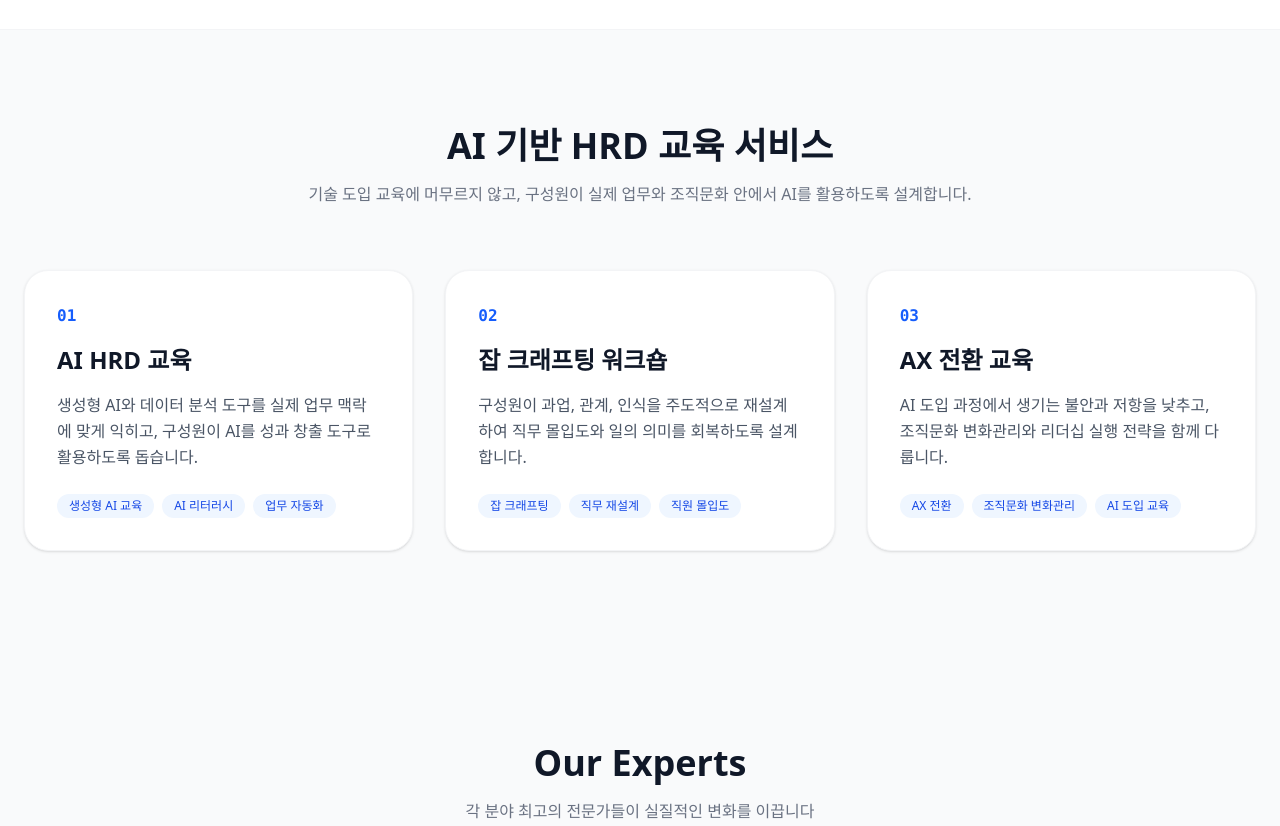
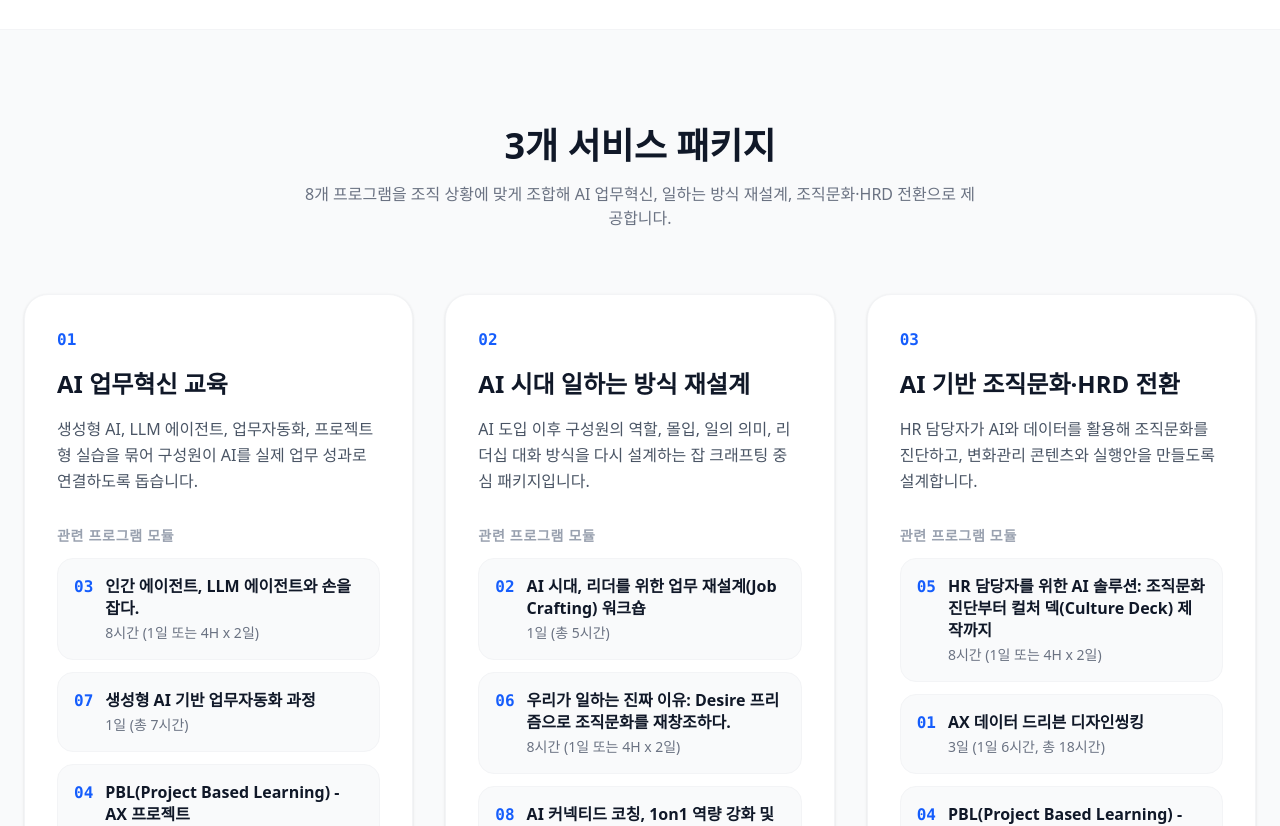
Before and after one commit to kingnation0920/rework, a React (Vite) app: page / in a window 1280 px wide. Shown: the part 800-1626 px from the top of the page. Built offline with nearby package versions, Linux system fonts and the light colour scheme.

Commit message:
Map services to program modules

```diff
--- a/src/App.tsx
+++ b/src/App.tsx
@@ -232,22 +232,25 @@ const PROGRAMS = [
 
 const SERVICES = [
   {
-    title: 'AI HRD 교육',
+    title: 'AI 업무혁신 교육',
     href: '/service/org-training',
-    description: '생성형 AI와 데이터 분석 도구를 실제 업무 맥락에 맞게 익히고, 구성원이 AI를 성과 창출 도구로 활용하도록 돕습니다.',
-    keywords: ['생성형 AI 교육', 'AI 리터러시', '업무 자동화']
+    description: '생성형 AI, LLM 에이전트, 업무자동화, 프로젝트형 실습을 묶어 구성원이 AI를 실제 업무 성과로 연결하도록 돕습니다.',
+    keywords: ['생성형 AI 교육', 'LLM 에이전트', '업무 자동화'],
+    programIds: ['p3', 'p7', 'p4', 'p1']
   },
   {
-    title: '잡 크래프팅 워크숍',
+    title: 'AI 시대 일하는 방식 재설계',
     href: '/service/job-crafting',
-    description: '구성원이 과업, 관계, 인식을 주도적으로 재설계하여 직무 몰입도와 일의 의미를 회복하도록 설계합니다.',
-    keywords: ['잡 크래프팅', '직무 재설계', '직원 몰입도']
+    description: 'AI 도입 이후 구성원의 역할, 몰입, 일의 의미, 리더십 대화 방식을 다시 설계하는 잡 크래프팅 중심 패키지입니다.',
+    keywords: ['잡 크래프팅', '일하는 방식', '1on1 코칭'],
+    programIds: ['p2', 'p6', 'p8', 'p7']
   },
   {
-    title: 'AX 전환 교육',
+    title: 'AI 기반 조직문화·HRD 전환',
     href: '/service/ax-transformation',
-    description: 'AI 도입 과정에서 생기는 불안과 저항을 낮추고, 조직문화 변화관리와 리더십 실행 전략을 함께 다룹니다.',
-    keywords: ['AX 전환', '조직문화 변화관리', 'AI 도입 교육']
+    description: 'HR 담당자가 AI와 데이터를 활용해 조직문화를 진단하고, 변화관리 콘텐츠와 실행안을 만들도록 설계합니다.',
+    keywords: ['AX 전환', '조직문화 진단', 'HRD 전환'],
+    programIds: ['p5', 'p1', 'p4', 'p6', 'p8']
   }
 ];
 
@@ -257,20 +260,20 @@ const ROUTE_META: Record<string, { title: string; description: string }> = {
     description: '랩리워크는 생성형 AI, HRD 교육, 조직문화 진단, 잡 크래프팅, AX 전환 교육을 통해 구성원의 일하는 방식을 재설계하는 AI 기반 HRD 교육 전문가 그룹입니다.'
   },
   '/services': {
-    title: '서비스 소개 | AI HRD 교육 · 잡 크래프팅 · AX 전환 - 랩리워크',
-    description: '랩리워크의 AI HRD 교육, 잡 크래프팅 워크숍, AX 전환 교육 서비스를 소개합니다. 상세 콘텐츠는 준비 중입니다.'
+    title: '서비스 소개 | AI 업무혁신 · 일하는 방식 재설계 · 조직문화 HRD 전환 - 랩리워크',
+    description: '랩리워크의 3개 서비스 패키지는 8개 교육 프로그램을 조직 상황에 맞게 조합해 AI 업무혁신, 일하는 방식 재설계, 조직문화 HRD 전환을 지원합니다.'
   },
   '/service/job-crafting': {
-    title: '잡 크래프팅 컨설팅 | 구성원 몰입도와 직무 만족도를 높이는 방법 - 랩리워크',
-    description: '잡 크래프팅이란 구성원 스스로 업무를 재설계하여 몰입도를 높이는 조직 개발 기법입니다. 랩리워크의 잡 크래프팅 워크숍 상세 소개는 준비 중입니다.'
+    title: 'AI 시대 일하는 방식 재설계 | 잡 크래프팅과 1on1 코칭 - 랩리워크',
+    description: 'AI 도입 이후 구성원의 역할, 몰입, 일의 의미, 리더십 대화 방식을 다시 설계하는 랩리워크의 잡 크래프팅 중심 서비스입니다.'
   },
   '/service/org-training': {
-    title: 'AI HRD 조직 교육 | 생성형 AI와 데이터 기반 교육 프로그램 - 랩리워크',
-    description: '랩리워크는 생성형 AI, 데이터 분석, 리더십, 조직문화 교육을 결합한 AI 기반 HRD 조직 교육을 제공합니다. 상세 소개는 준비 중입니다.'
+    title: 'AI 업무혁신 교육 | LLM 에이전트와 생성형 AI 업무자동화 - 랩리워크',
+    description: '생성형 AI, LLM 에이전트, 업무자동화, 프로젝트형 실습을 묶어 구성원이 AI를 실제 업무 성과로 연결하도록 돕는 서비스입니다.'
   },
   '/service/ax-transformation': {
-    title: 'AX 전환 교육 | AI 도입 시 조직문화 변화관리 전략 - 랩리워크',
-    description: 'AI 전환 과정에서 발생하는 구성원 저항, 심리적 불안, 조직 갈등을 관리하는 랩리워크의 AX 전환 교육 상세 소개는 준비 중입니다.'
+    title: 'AI 기반 조직문화·HRD 전환 | AX 변화관리와 HR 솔루션 - 랩리워크',
+    description: 'HR 담당자가 AI와 데이터를 활용해 조직문화를 진단하고, 변화관리 콘텐츠와 실행안을 만들도록 설계한 랩리워크의 AX 전환 서비스입니다.'
   },
   '/blog': {
     title: '조직문화 인사이트 | 랩리워크 블로그',
@@ -280,22 +283,22 @@ const ROUTE_META: Record<string, { title: string; description: string }> = {
 
 const SERVICE_PAGE_CONTENT: Record<string, { eyebrow: string; heading: string; summary: string; tags: string[] }> = {
   '/service/job-crafting': {
-    eyebrow: 'Job Crafting',
-    heading: '잡 크래프팅 컨설팅',
-    summary: '구성원이 자신의 과업, 관계, 직무 인식을 주도적으로 재설계해 일의 의미와 몰입도를 높이는 조직개발 프로그램입니다.',
-    tags: ['잡 크래프팅', '직무 재설계', '직원 몰입도', '번아웃 예방']
+    eyebrow: 'Work Redesign',
+    heading: 'AI 시대 일하는 방식 재설계',
+    summary: 'AI 도입 이후 구성원의 역할, 몰입, 일의 의미, 리더십 대화 방식을 다시 설계하는 잡 크래프팅 중심 서비스입니다.',
+    tags: ['잡 크래프팅', '일하는 방식', '1on1 코칭', '직원 몰입도']
   },
   '/service/org-training': {
-    eyebrow: 'AI HRD Training',
-    heading: 'AI HRD 조직 교육',
-    summary: '생성형 AI와 데이터 기반 도구를 조직의 실제 업무에 연결해 구성원의 AI 활용 역량과 HRD 실행력을 높입니다.',
-    tags: ['AI HRD 교육', '생성형 AI 교육', '리더십 교육', '조직 교육']
+    eyebrow: 'AI Work Innovation',
+    heading: 'AI 업무혁신 교육',
+    summary: '생성형 AI, LLM 에이전트, 업무자동화, 프로젝트형 실습을 묶어 구성원이 AI를 실제 업무 성과로 연결하도록 돕습니다.',
+    tags: ['생성형 AI 교육', 'LLM 에이전트', '업무 자동화', 'PBL']
   },
   '/service/ax-transformation': {
-    eyebrow: 'AX Transformation',
-    heading: 'AX 전환 교육',
-    summary: 'AI 도입 과정에서 생기는 불안, 저항, 협업 방식의 변화를 교육과 변화관리 관점에서 다루는 프로그램입니다.',
-    tags: ['AX 전환', 'AI 도입', '변화관리', '조직문화']
+    eyebrow: 'AI HRD Transformation',
+    heading: 'AI 기반 조직문화·HRD 전환',
+    summary: 'HR 담당자가 AI와 데이터를 활용해 조직문화를 진단하고, 변화관리 콘텐츠와 실행안을 만들도록 설계합니다.',
+    tags: ['AX 전환', '조직문화 진단', 'HRD 전환', '변화관리']
   }
 };
 
@@ -360,6 +363,33 @@ function usePageMeta(path: string) {
     setMeta('twitter:description', meta.description);
     setCanonical(path);
   }, [path]);
+}
+
+function getServicePrograms(programIds: string[]) {
+  return programIds
+    .map(programId => PROGRAMS.find(program => program.id === programId))
+    .filter((program): program is typeof PROGRAMS[number] => Boolean(program));
+}
+
+function ProgramModuleList({ programIds }: { programIds: string[] }) {
+  const programs = getServicePrograms(programIds);
+
+  return (
+    <div className="mt-8">
+      <p className="text-sm font-bold text-gray-400 uppercase tracking-wider mb-3">관련 프로그램 모듈</p>
+      <div className="space-y-3">
+        {programs.map(program => (
+          <div key={program.id} className="flex gap-3 rounded-2xl bg-gray-50 border border-gray-100 p-4">
+            <span className="font-mono font-bold text-blue-600 shrink-0">{program.number}</span>
+            <div>
+              <p className="font-bold text-gray-900 leading-snug">{program.title}</p>
+              <p className="mt-1 text-sm text-gray-500">{program.duration}</p>
+            </div>
+          </div>
+        ))}
+      </div>
+    </div>
+  );
 }
 
 function SiteNav({ isMenuOpen, setIsMenuOpen }: { isMenuOpen: boolean; setIsMenuOpen: (open: boolean) => void }) {
@@ -457,6 +487,7 @@ function ServicesPage() {
               <a key={service.href} href={service.href} className="bg-white p-8 rounded-3xl shadow-sm border border-gray-100 hover:shadow-xl hover:border-blue-100 transition-all duration-300">
                 <h2 className="text-2xl font-bold text-gray-900">{service.title}</h2>
                 <p className="mt-4 text-gray-600 leading-relaxed">{service.description}</p>
+                <ProgramModuleList programIds={service.programIds} />
                 <span className="mt-6 inline-flex items-center gap-2 text-blue-600 font-bold">
                   상세 페이지 보기 <ArrowRight size={18} />
                 </span>
@@ -473,6 +504,7 @@ function ServicesPage() {
 
 function ServiceDetailPage({ path }: { path: string }) {
   const content = SERVICE_PAGE_CONTENT[path];
+  const service = SERVICES.find(item => item.href === path);
 
   if (!content) return <NotFoundPage />;
 
@@ -488,6 +520,7 @@ function ServiceDetailPage({ path }: { path: string }) {
               <span key={tag} className="text-sm font-medium bg-blue-50 text-blue-700 px-4 py-2 rounded-full">{tag}</span>
             ))}
           </div>
+          {service && <ProgramModuleList programIds={service.programIds} />}
           <PendingNotice label={`${content.heading} 상세 콘텐츠`} />
           <div className="mt-10 flex flex-col sm:flex-row gap-4">
             <a href="/services" className="inline-flex items-center justify-center gap-2 bg-white text-blue-700 px-6 py-3 rounded-full font-bold border border-blue-100 hover:bg-blue-50 transition-colors">
@@ -617,9 +650,9 @@ export default function App() {
       {/* Services Section */}
       <section id="services" className="py-24 max-w-7xl mx-auto px-6">
         <div className="text-center mb-16">
-          <h2 className="text-3xl md:text-4xl font-bold mb-4">AI 기반 HRD 교육 서비스</h2>
+          <h2 className="text-3xl md:text-4xl font-bold mb-4">3개 서비스 패키지</h2>
           <p className="text-gray-500 max-w-2xl mx-auto">
-            기술 도입 교육에 머무르지 않고, 구성원이 실제 업무와 조직문화 안에서 AI를 활용하도록 설계합니다.
+            8개 프로그램을 조직 상황에 맞게 조합해 AI 업무혁신, 일하는 방식 재설계, 조직문화·HRD 전환으로 제공합니다.
           </p>
         </div>
 
@@ -637,6 +670,7 @@ export default function App() {
               <span className="text-blue-600 font-mono font-bold">0{idx + 1}</span>
               <h3 className="mt-4 text-2xl font-bold text-gray-900">{service.title}</h3>
               <p className="mt-4 text-gray-600 leading-relaxed">{service.description}</p>
+              <ProgramModuleList programIds={service.programIds} />
               <div className="mt-6 flex flex-wrap gap-2">
                 {service.keywords.map(keyword => (
                   <span key={keyword} className="text-xs font-medium bg-blue-50 text-blue-700 px-3 py-1 rounded-full">
```
